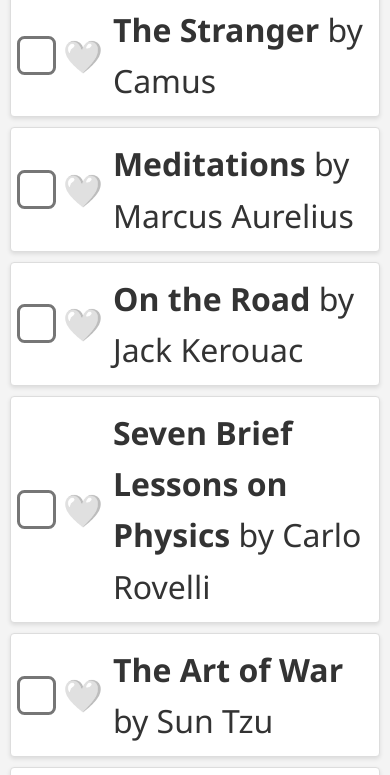
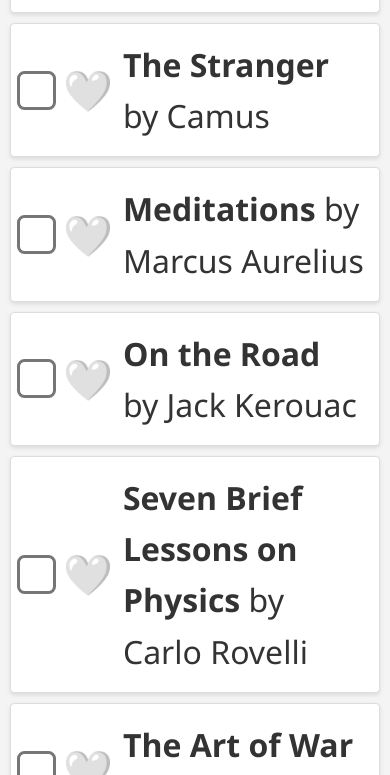
Before and after one commit to skmartinelli/lexFridmanReadingListWebApp, a plain HTML site: page index.html in a window 390 px wide. Shown: the part 719-1494 px from the top of the page. Drawn offline with Linux system fonts and the light colour scheme.

Commit message:
Increase heart size on mobile, increase mobile vertical padding

```diff
--- a/styles.css
+++ b/styles.css
@@ -72,7 +72,7 @@ h2{
     }
 
     .hearts{
-        font-size:xx-large;
+        font-size:40px;
         padding-left: 10px;
     }
 
@@ -80,4 +80,7 @@ h2{
     .book-item label {
         font-size: xx-large;
     }
+    .book-item{
+        padding:15px;
+    }
 }
```
